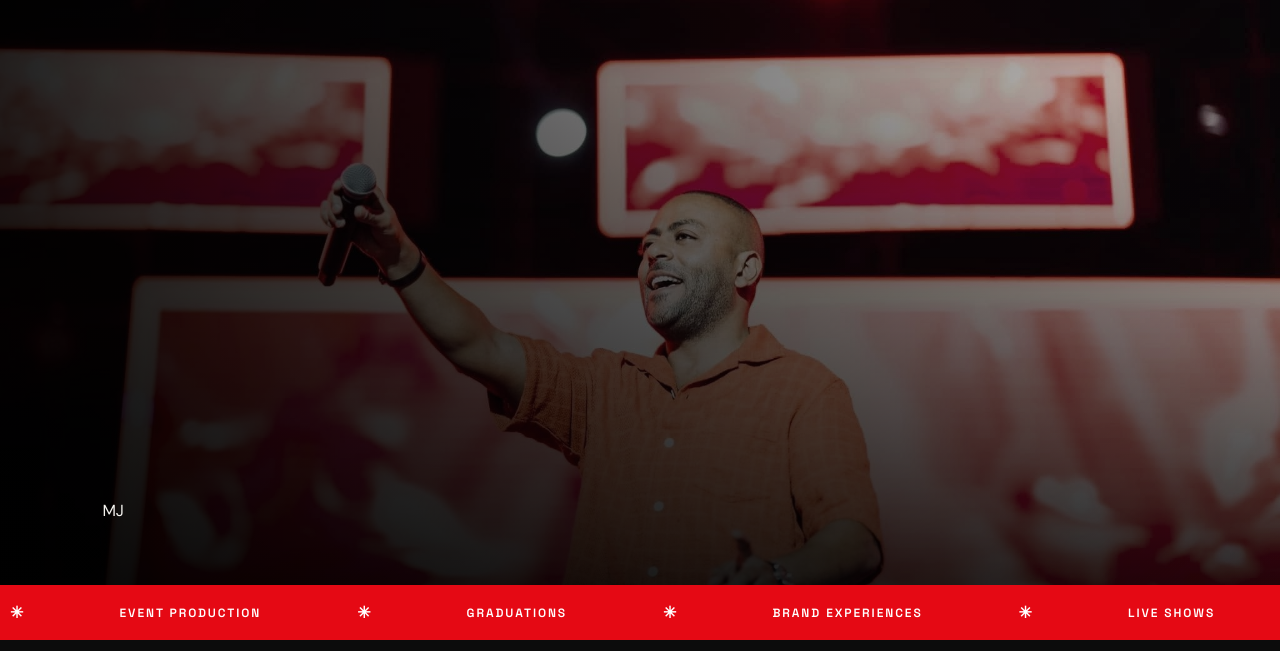
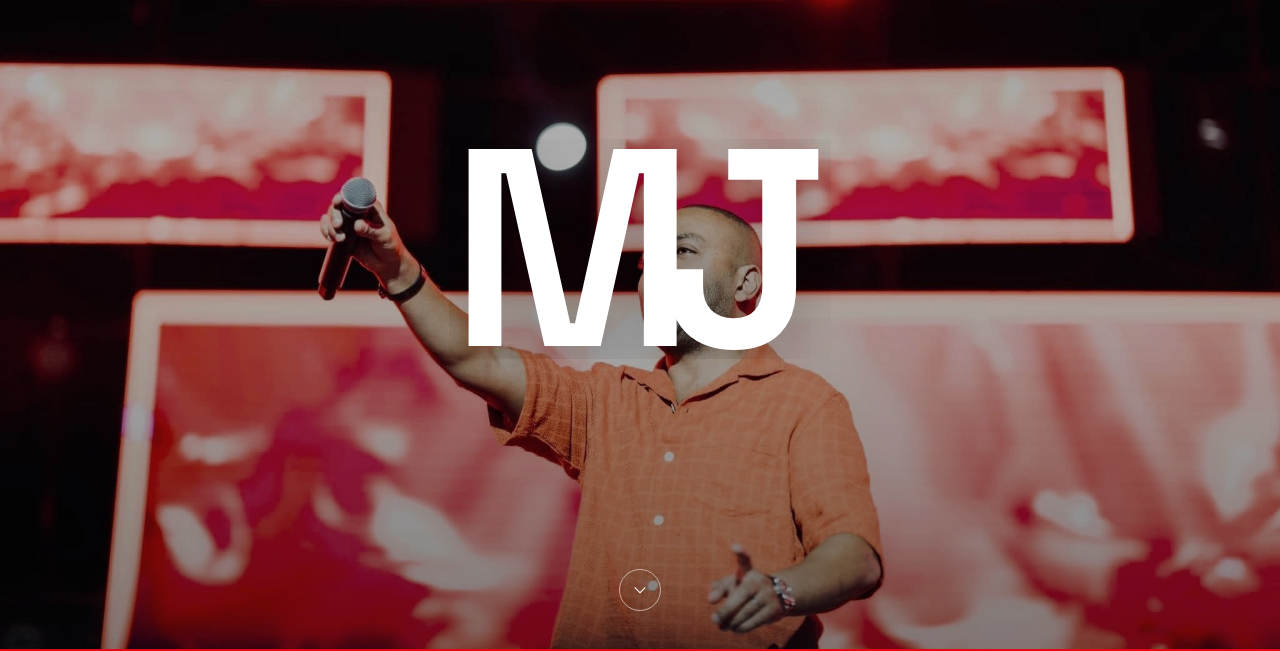
Before and after one commit to v4j7m4mpfr-boop/mj-events-website, a plain HTML site: page index.html in a window 1280 px wide. Shown: the part 151-802 px from the top of the page. Drawn offline with Linux system fonts and the light colour scheme.

Commit message:
Add cinematic image-first MJ hero animation

```diff
--- a/styles.css
+++ b/styles.css
@@ -41,3 +41,68 @@
 .philosophy-grid p{font-size:11px;line-height:1.8;color:#999;max-width:230px;margin:0}
 @media(max-width:900px){.philosophy-head{gap:5vw}.philosophy-grid{grid-template-columns:repeat(2,1fr)}.philosophy-grid article:nth-child(2){border-right:0}.philosophy-grid article:nth-child(n+3){border-top:1px solid var(--line)}.philosophy-grid article:nth-child(3){padding-left:0}}
 @media(max-width:640px){.philosophy-head{grid-template-columns:1fr;gap:22px;margin:38px 0 42px}.philosophy-head h2{font-size:clamp(42px,10.5vw,62px)}.philosophy-head>p{font-size:12px}.philosophy-grid article{min-height:190px;padding:22px 12px 16px 0}.philosophy-grid article+article{padding-left:14px}.philosophy-grid article:nth-child(3){padding-left:0}.philosophy-grid h3{font-size:19px;margin-top:30px}.philosophy-grid p{font-size:10px}}
+
+/* Opening scene: image-first MJ identity */
+.hero{
+  min-height:100svh;
+  height:100svh;
+  max-height:none;
+  padding:0;
+  align-items:center;
+  justify-content:center;
+  overflow:hidden;
+}
+.hero-image{
+  object-position:center center;
+  filter:saturate(.78) brightness(.82);
+  animation:heroImageIn 1.8s cubic-bezier(.2,.75,.2,1) both;
+}
+.hero-scrim{
+  background:linear-gradient(180deg,rgba(0,0,0,.22),rgba(0,0,0,.08) 45%,rgba(0,0,0,.34));
+}
+.hero-mark{
+  position:relative;
+  z-index:2;
+  color:#fff;
+  font:600 clamp(112px,22vw,300px)/.78 "Space Grotesk",sans-serif;
+  letter-spacing:-.13em;
+  padding-right:.13em;
+  text-shadow:0 8px 60px rgba(0,0,0,.24);
+  animation:heroMarkIn 1.35s cubic-bezier(.16,1,.3,1) .15s both;
+  user-select:none;
+}
+.hero-scroll{
+  position:absolute;
+  z-index:3;
+  left:50%;
+  bottom:38px;
+  width:42px;
+  height:42px;
+  transform:translateX(-50%);
+  border:1px solid rgba(255,255,255,.55);
+  border-radius:50%;
+  display:grid;
+  place-items:center;
+}
+.hero-scroll span{
+  width:8px;height:8px;
+  border-right:1px solid #fff;
+  border-bottom:1px solid #fff;
+  transform:translateY(-2px) rotate(45deg);
+  animation:scrollNudge 1.6s ease-in-out infinite;
+}
+@keyframes heroMarkIn{
+  from{opacity:0;transform:translateY(38px) scale(.94);filter:blur(12px);clip-path:inset(0 50% 0 50%)}
+  to{opacity:1;transform:translateY(0) scale(1);filter:blur(0);clip-path:inset(0 0 0 0)}
+}
+@keyframes heroImageIn{from{transform:scale(1.08);opacity:.65}to{transform:scale(1);opacity:1}}
+@keyframes scrollNudge{0%,100%{transform:translateY(-3px) rotate(45deg)}50%{transform:translateY(3px) rotate(45deg)}}
+@media(max-width:640px){
+  .hero{min-height:100svh;height:100svh;padding:0}
+  .hero-image{object-position:56% center}
+  .hero-mark{font-size:clamp(112px,30vw,190px)}
+  .hero-scroll{bottom:28px}
+}
+@media(prefers-reduced-motion:reduce){
+  .hero-image,.hero-mark,.hero-scroll span{animation:none}
+}
```
